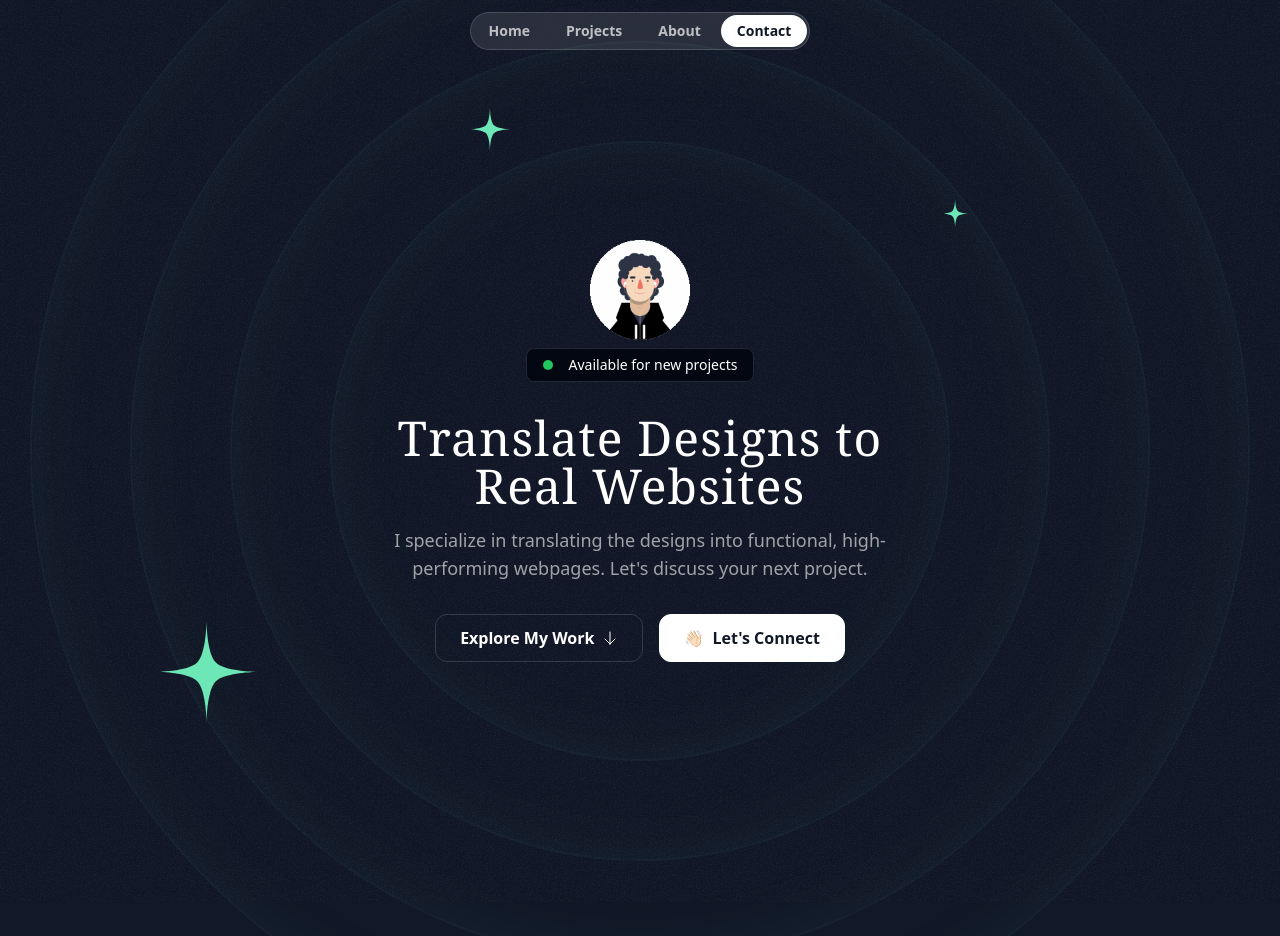
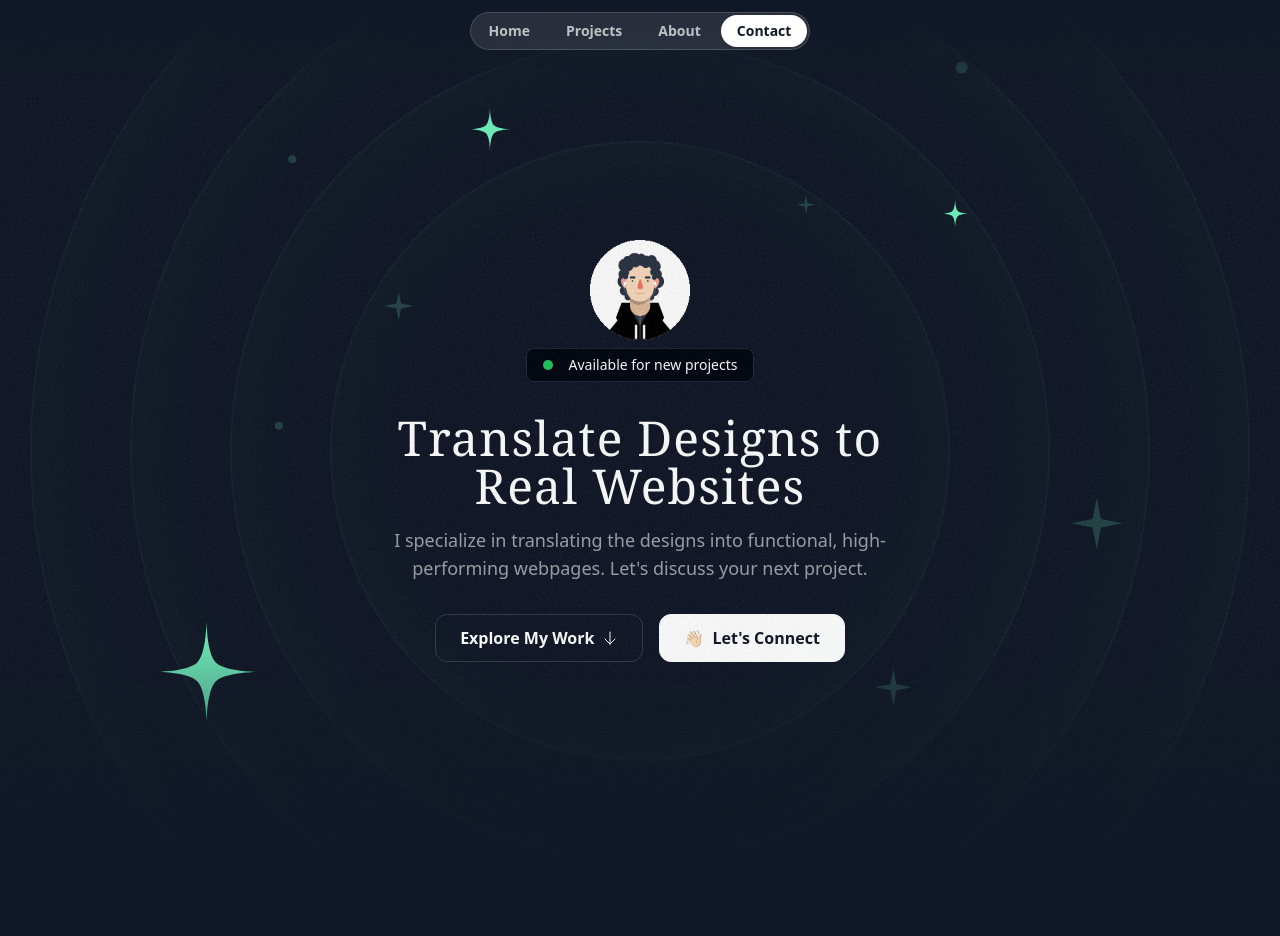
Before and after one commit to princedalsaniya/singlePagePortfolio_V1, a Next.js app: page / in a window 1280 px wide. Shown: the top 936 px of the page. Built offline with nearby package versions, Linux system fonts and the light colour scheme; a web font is replaced by a local one.

Commit message:
feat: Added more sparkles and circles.
- Added a fade gradient on top and bottom for section change.

```diff
--- a/src/app/components/HeroOrbit.tsx
+++ b/src/app/components/HeroOrbit.tsx
@@ -8,7 +8,10 @@
 export const HeroOrbit = ({ children, size, rotation }: PropsWithChildren<HeroOrbitProps>) => {
   return (
     <div className="absolute left-1/2 top-1/2 -translate-x-1/2 -translate-y-1/2 ">
-      <div style={{ height: `${size}px`, width: `${size}px`, transform: `rotate(${rotation}deg)` }}>
+      <div
+        className="flex items-start justify-start"
+        style={{ height: `${size}px`, width: `${size}px`, transform: `rotate(${rotation}deg)` }}
+      >
         <div className="inline-flex" style={{ transform: `rotate(${rotation * -1}deg)` }}>
           {children}
         </div>
--- a/src/app/sections/Header.tsx
+++ b/src/app/sections/Header.tsx
@@ -1,6 +1,6 @@
 export const Header = () => {
   return (
-    <div className="flex justify-center items-center fixed top-3 w-full">
+    <div className="flex justify-center items-center fixed top-3 w-full z-10">
       <nav className="flex gap-1 p-0.5 border border-white/15 rounded-full bg-white/10 backdrop-blur">
         <a className="nav-item" href="#">
           Home
--- a/src/app/sections/Hero.tsx
+++ b/src/app/sections/Hero.tsx
@@ -2,13 +2,16 @@
 import ArrowDown from '@/app/assets/icons/arrow-down.svg';
 import grainImage from '@/app/assets/images/grain.jpg';
 import StarIcon from '@/app/assets/icons/star.svg';
+import SparkleIcon from '@/app/assets/icons/sparkle.svg';
 import Image from 'next/image';
 import { HeroOrbit } from '../components/HeroOrbit';
 
 export const HeroSection = () => {
   return (
     <div className="py-32 md:py-48 lg:py-60 relative z- overflow-x-clip">
-      {/* Grain texture Image */}
+      {/* Whole Background */}
+      <div className="absolute inset-0 [mask-image:linear-gradient(to_bottom,transparent,black_10%,black_70%,transparent)]">
+        {/* Grain texture Effect */}
         <div
           className="absolute inset-0 -z-30 opacity-5"
           style={{
@@ -21,6 +24,9 @@
         <div className="size-[820px] hero-ring" />
         <div className="size-[1020px] hero-ring" />
         <div className="size-[1220px] hero-ring" />
+
+        {/* Decorations : Stars, Sparkles, SmallCircles */}
+        <div>
           <HeroOrbit size={800} rotation={-72}>
             <StarIcon className="size-28 text-emerald-300" />
           </HeroOrbit>
@@ -30,6 +36,29 @@
           <HeroOrbit size={590} rotation={98}>
             <StarIcon className="size-8 text-emerald-300" />
           </HeroOrbit>
+          <HeroOrbit size={430} rotation={-14}>
+            <SparkleIcon className="size-8 text-emerald-300/20" />
+          </HeroOrbit>
+          <HeroOrbit size={440} rotation={79}>
+            <SparkleIcon className="size-5 text-emerald-300/20" />
+          </HeroOrbit>
+          <HeroOrbit size={530} rotation={178}>
+            <SparkleIcon className="size-10 text-emerald-300/20" />
+          </HeroOrbit>
+          <HeroOrbit size={710} rotation={144}>
+            <SparkleIcon className="size-14 text-emerald-300/20" />
+          </HeroOrbit>
+          <HeroOrbit size={720} rotation={85}>
+            <div className="size-3 rounded-full bg-emerald-300/20" />
+          </HeroOrbit>
+          <HeroOrbit size={520} rotation={-41}>
+            <div className="size-2 rounded-full bg-emerald-300/20" />
+          </HeroOrbit>
+          <HeroOrbit size={650} rotation={-5}>
+            <div className="size-2 rounded-full bg-emerald-300/20" />
+          </HeroOrbit>
+        </div>
+      </div>
 
       {/* Actual content */}
       <div className="container">
```
Lines whose indentation alone changed are shown as unchanged.
